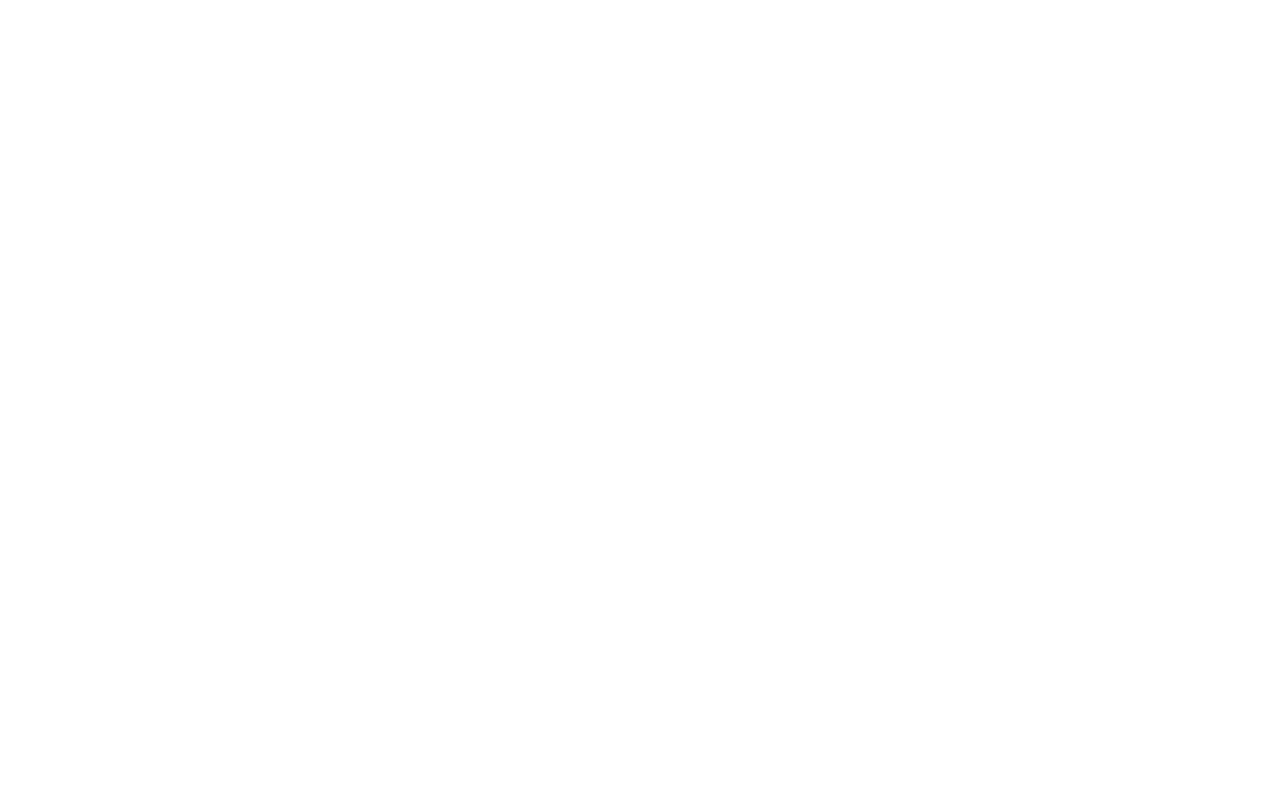
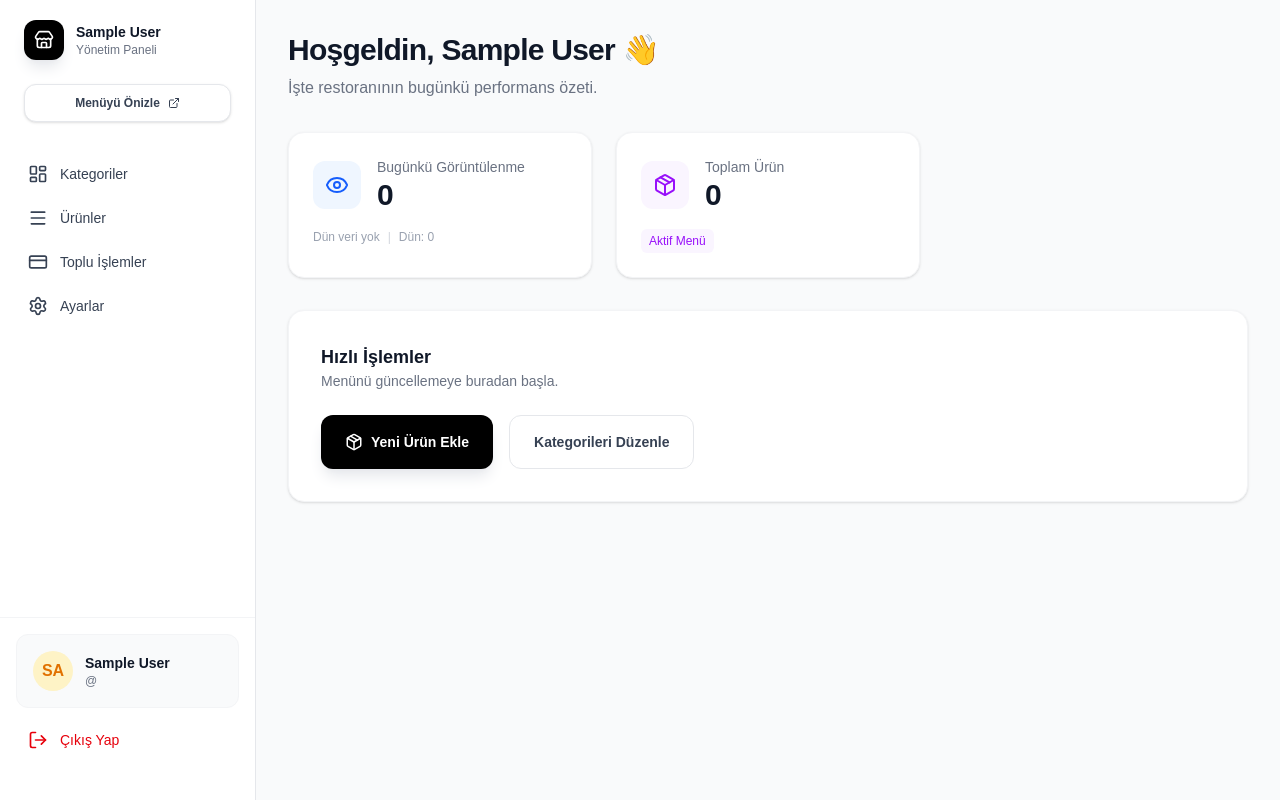
Before and after one commit to gokhanyigit06/qrmenu1, a Next.js app: page /admin in a window 1280 px wide. Before the commit this address had no page. Built offline with nearby package versions, Linux system fonts and the light colour scheme; no server answers; the database is empty; sample sign-in values are in the browser's storage.

Commit message:
Add Analytics Dashboard & Page View Tracking

```diff
--- a/app/[slug]/page.tsx
+++ b/app/[slug]/page.tsx
@@ -8,12 +8,14 @@
 import PromoPopup from '@/components/PromoPopup';
 import { Skeleton } from '@/components/ui/skeleton';
 import { useMenu } from '@/lib/store'; // Import context hook
+import { trackPageView } from '@/lib/services';
 import { useEffect, useState } from 'react';
 
 export default function Home() {
   const { products, categories, settings } = useMenu(); // Use global state
   const [loading, setLoading] = useState(true);
   const [language, setLanguage] = useState<'tr' | 'en'>('tr');
+  const [viewTracked, setViewTracked] = useState(false);
 
   // Apply Dark Mode to body
   useEffect(() => {
@@ -23,6 +25,14 @@
       document.body.classList.remove('dark');
     }
   }, [settings.darkMode]);
+
+  // Track Page View
+  useEffect(() => {
+    if (settings.restaurantId && !viewTracked) {
+      trackPageView(settings.restaurantId).catch(console.error);
+      setViewTracked(true);
+    }
+  }, [settings.restaurantId, viewTracked]);
 
   useEffect(() => {
     // Simulate data fetching
--- a/app/admin/page.tsx
+++ b/app/admin/page.tsx
@@ -1,6 +1,109 @@
+'use client';
 
-import { redirect } from 'next/navigation';
+import { getDashboardStats } from '@/lib/services';
+import { Eye, Package, TrendingUp } from 'lucide-react';
+import Link from 'next/link';
+import { useEffect, useState } from 'react';
 
-export default function AdminPage() {
-    redirect('/admin/categories');
+export default function AdminDashboard() {
+    const [stats, setStats] = useState({ todayViews: 0, yesterdayViews: 0, totalProducts: 0 });
+    const [loading, setLoading] = useState(true);
+    const [restaurantName, setRestaurantName] = useState('');
+
+    useEffect(() => {
+        const loadStats = async () => {
+            const session = localStorage.getItem('qr_admin_session');
+            if (!session) return;
+
+            try {
+                const data = JSON.parse(session);
+                setRestaurantName(data.name || 'Restoran Sahibi');
+                const rId = data.restaurantId || data.id;
+
+                if (rId) {
+                    const s = await getDashboardStats(rId);
+                    setStats(s);
+                }
+            } catch (e) {
+                console.error(e);
+            } finally {
+                setLoading(false);
+            }
+        };
+        loadStats();
+    }, []);
+
+    return (
+        <div className="space-y-8 animate-in fade-in slide-in-from-bottom-4 duration-500">
+            <div>
+                <h1 className="text-3xl font-black text-gray-900 tracking-tight">Hoşgeldin, {restaurantName} 👋</h1>
+                <p className="text-gray-500 mt-2">İşte restoranının bugünkü performans özeti.</p>
+            </div>
+
+            <div className="grid gap-6 md:grid-cols-2 lg:grid-cols-3">
+                {/* Stats Card 1: Views */}
+                <div className="rounded-2xl border border-gray-100 bg-white p-6 shadow-sm hover:shadow-md transition-shadow">
+                    <div className="flex items-center gap-4">
+                        <div className="rounded-xl bg-blue-50 p-3 text-blue-600">
+                            <Eye className="h-6 w-6" />
+                        </div>
+                        <div>
+                            <p className="text-sm font-medium text-gray-500">Bugünkü Görüntülenme</p>
+                            <h3 className="text-3xl font-black text-gray-900">
+                                {loading ? '...' : stats.todayViews}
+                            </h3>
+                        </div>
+                    </div>
+                    <div className="mt-4 flex items-center gap-2 text-xs font-medium">
+                        {stats.yesterdayViews > 0 ? (
+                            stats.todayViews >= stats.yesterdayViews ?
+                                (<span className="text-green-600 flex items-center gap-1"><TrendingUp size={14} /> Düne göre artışta</span>) :
+                                (<span className="text-red-500">Düne göre düşüşte</span>)
+                        ) : (
+                            <span className="text-gray-400">Dün veri yok</span>
+                        )}
+                        <span className="text-gray-300">|</span>
+                        <span className="text-gray-400">Dün: {stats.yesterdayViews}</span>
+                    </div>
+                </div>
+
+                {/* Stats Card 2: Products */}
+                <div className="rounded-2xl border border-gray-100 bg-white p-6 shadow-sm hover:shadow-md transition-shadow">
+                    <div className="flex items-center gap-4">
+                        <div className="rounded-xl bg-purple-50 p-3 text-purple-600">
+                            <Package className="h-6 w-6" />
+                        </div>
+                        <div>
+                            <p className="text-sm font-medium text-gray-500">Toplam Ürün</p>
+                            <h3 className="text-3xl font-black text-gray-900">
+                                {loading ? '...' : stats.totalProducts}
+                            </h3>
+                        </div>
+                    </div>
+                    <div className="mt-4 text-xs font-medium text-purple-600 bg-purple-50 inline-block px-2 py-1 rounded-md">
+                        Aktif Menü
+                    </div>
+                </div>
+            </div>
+
+            {/* Quick Actions */}
+            <div className="rounded-2xl border border-gray-100 bg-white p-8 shadow-sm">
+                <div className="flex items-center justify-between mb-6">
+                    <div>
+                        <h3 className="text-lg font-bold text-gray-900">Hızlı İşlemler</h3>
+                        <p className="text-sm text-gray-500">Menünü güncellemeye buradan başla.</p>
+                    </div>
+                </div>
+                <div className="flex flex-wrap gap-4">
+                    <Link href="/admin/products" className="flex items-center gap-2 rounded-xl bg-black px-6 py-4 text-sm font-bold text-white hover:bg-gray-800 transition active:scale-95 shadow-lg shadow-gray-200">
+                        <Package size={18} />
+                        Yeni Ürün Ekle
+                    </Link>
+                    <Link href="/admin/categories" className="flex items-center gap-2 rounded-xl border border-gray-200 bg-white px-6 py-4 text-sm font-bold text-gray-700 hover:bg-gray-50 transition active:scale-95 hover:border-gray-300">
+                        Kategorileri Düzenle
+                    </Link>
+                </div>
+            </div>
+        </div>
+    );
 }
--- a/lib/services.ts
+++ b/lib/services.ts
@@ -349,3 +349,46 @@
     const { data } = supabase.storage.from(bucketName).getPublicUrl(filePath);
     return data.publicUrl;
 }
+
+// --- ANALYTICS ---
+
+export async function trackPageView(restaurantId: string) {
+    await supabase.from('analytics').insert([{ restaurant_id: restaurantId, event_type: 'view' }]);
+}
+
+export async function getDashboardStats(restaurantId: string) {
+    const today = new Date();
+    today.setHours(0, 0, 0, 0);
+
+    const yesterday = new Date(today);
+    yesterday.setDate(yesterday.getDate() - 1);
+
+    // Today's Views
+    const { count: todayCount } = await supabase
+        .from('analytics')
+        .select('*', { count: 'exact', head: true })
+        .eq('restaurant_id', restaurantId)
+        .eq('event_type', 'view')
+        .gte('created_at', today.toISOString());
+
+    // Yesterday's Views
+    const { count: yesterdayCount } = await supabase
+        .from('analytics')
+        .select('*', { count: 'exact', head: true })
+        .eq('restaurant_id', restaurantId)
+        .eq('event_type', 'view')
+        .gte('created_at', yesterday.toISOString())
+        .lt('created_at', today.toISOString());
+
+    // Total Products
+    const { count: productCount } = await supabase
+        .from('products')
+        .select('*', { count: 'exact', head: true })
+        .eq('restaurant_id', restaurantId);
+
+    return {
+        todayViews: todayCount || 0,
+        yesterdayViews: yesterdayCount || 0,
+        totalProducts: productCount || 0
+    };
+}
```
